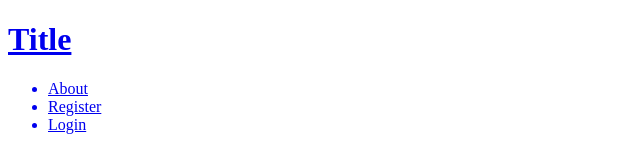
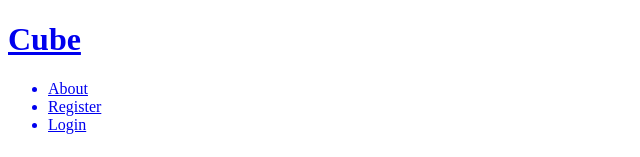
Before and after one commit to MaybeTed/Cube, a React app: page / in a window 1280 px wide. Shown: the top 157 px of the page, without its empty margins (0-640 px from the left). Built offline with nearby package versions, Linux system fonts and the light colour scheme; the HTML template or start-up script is replaced by a standard one.

Commit message:
changed title to cube

```diff
--- a/src/components/Nav.js
+++ b/src/components/Nav.js
@@ -12,7 +12,7 @@ class Nav extends React.Component {
 	render() {
 		return (
 			<div className="nav">
-				<Link to="/"><h1>Title</h1></Link>
+				<Link to="/"><h1>Cube</h1></Link>
 				<ul className="nav-links">
 					<Link to="/about" ><li>About</li></Link>
 					<Link to="/register" ><li>Register</li></Link>
```
Also changed, not shown: 1 other file (tests, documents, lock files or other folders).
